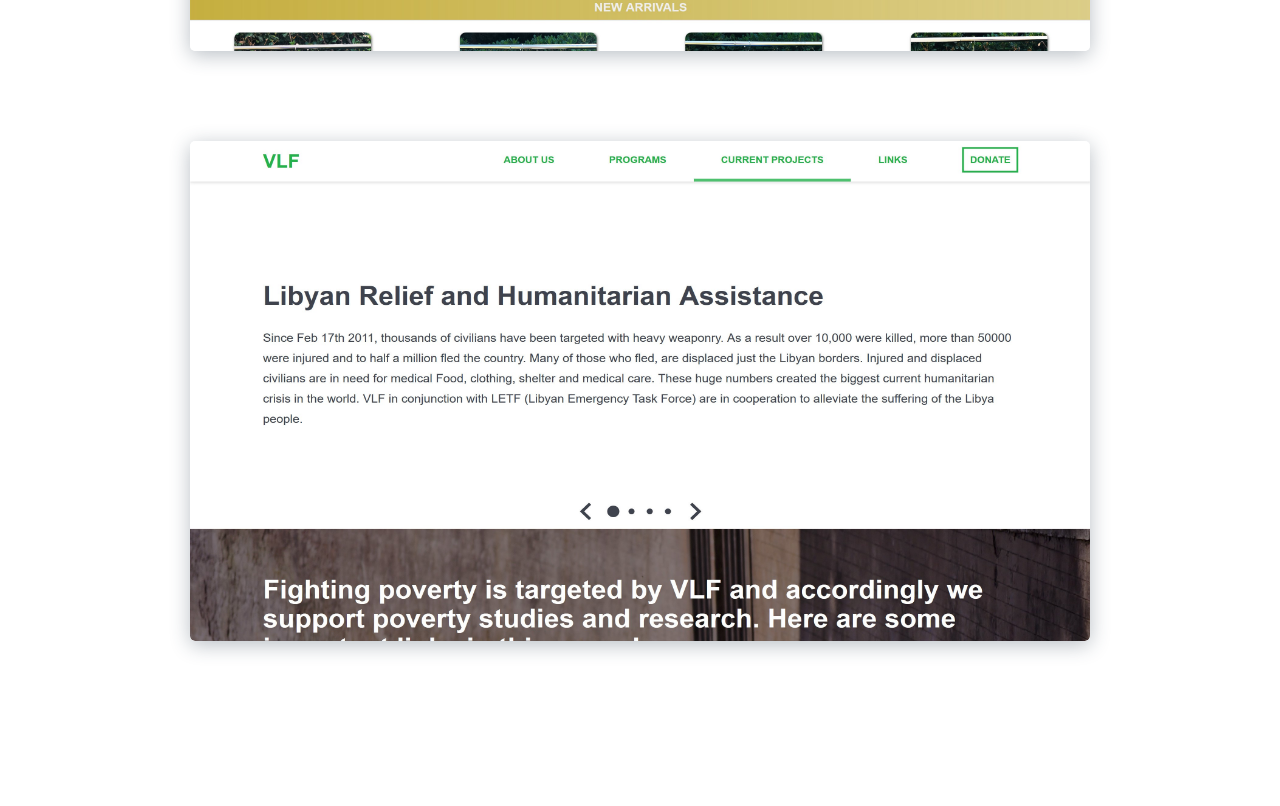
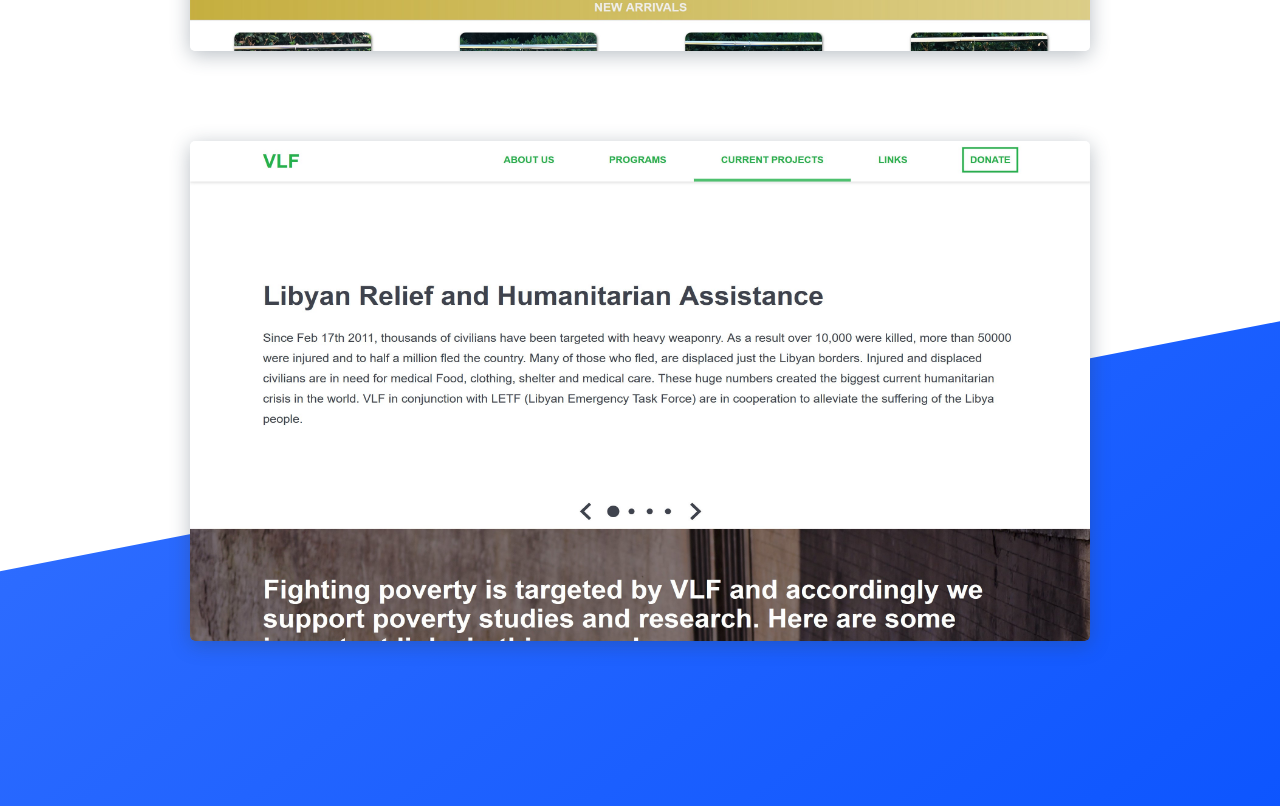
Before and after one commit to 1yzo/portfolio, a React (Create React App) app in the folder client/: page / in a window 1280 px wide. Shown: the part 1374-2180 px from the top of the page. Before the commit the page ends 2045 px from the top, so only its background shows below. Built offline with nearby package versions, Linux system fonts and the light colour scheme.

Commit message:
Add contact section slanted div

```diff
--- a/client/src/components/App.js
+++ b/client/src/components/App.js
@@ -3,6 +3,7 @@ import AboutSection from './AboutSection'
 import Header from './Header';
 import SkillsSection from './SkillsSection';
 import ProjectsSection from './ProjectsSection';
+import ContactSection from './ContactSection';
 
 class App extends Component {
 	render() {
@@ -12,6 +13,7 @@ class App extends Component {
 				<AboutSection />
 				<SkillsSection />
 				<ProjectsSection />
+				<ContactSection />
       		</div>
     	);
  	}
--- /dev/null
+++ b/client/src/components/ContactSection.js
@@ -0,0 +1,14 @@
+import React from 'react';
+import "../styles/contact-section.css";
+
+class ContactSection extends React.Component {
+    render() {
+        return (
+            <div className="contact-section">
+
+            </div>
+        );
+    }
+}
+
+export default ContactSection;
--- /dev/null
+++ b/client/src/styles/contact-section.css
@@ -0,0 +1,6 @@
+.contact-section {
+    height: 1000px;
+    background: linear-gradient(to bottom right, #3370ff, #004cff);
+    margin-top: -35rem;
+    clip-path: polygon(0 25%, 100% 0, 100% 100%, 0 100%);
+}
--- a/client/src/styles/header.css
+++ b/client/src/styles/header.css
@@ -4,7 +4,7 @@
     align-items: center;
     width: 100%;
     padding: 2rem 0;
-    z-index: 2;
+    z-index: 3;
     transition: background 300ms ease-in-out;
     background: transparent;
 }
--- a/client/src/styles/projects-section.css
+++ b/client/src/styles/projects-section.css
@@ -28,6 +28,7 @@ a {
 }
 
 .project-container {
+    z-index: 2;
     text-decoration: none;
     position: relative;
     height: 500px;
```
